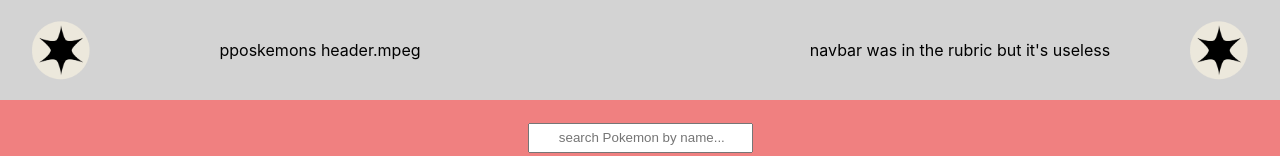
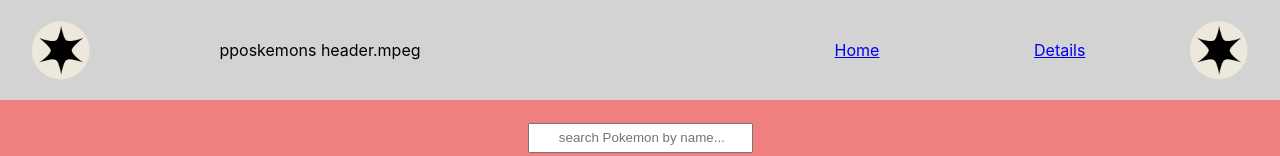
Before and after one commit to langstonBS/lab-03-pokedex, a React (Create React App) app: page / in a window 1280 px wide. Shown: the top 156 px of the page. Built offline with nearby package versions, Linux system fonts and the light colour scheme.

Commit message:
added navbar links

```diff
--- a/src/App.css
+++ b/src/App.css
@@ -33,6 +33,9 @@ header {
 
 .navbar {
   background-position-x: 95%;
+  display: flex;
+  flex-direction: row;
+  justify-content: space-evenly;
 }
 
 main {
--- a/src/Navbar.js
+++ b/src/Navbar.js
@@ -1,10 +1,12 @@
 import React, { Component } from 'react';
+import { Link } from 'react-router-dom';
 
 export default class Navbar extends Component {
     render() {
         return (
             <div className="navbar">
-                navbar was in the rubric but it's useless
+                <Link to="/">Home </Link>
+                <Link to="/details">Details</Link>
             </div>
         )
     }
```
